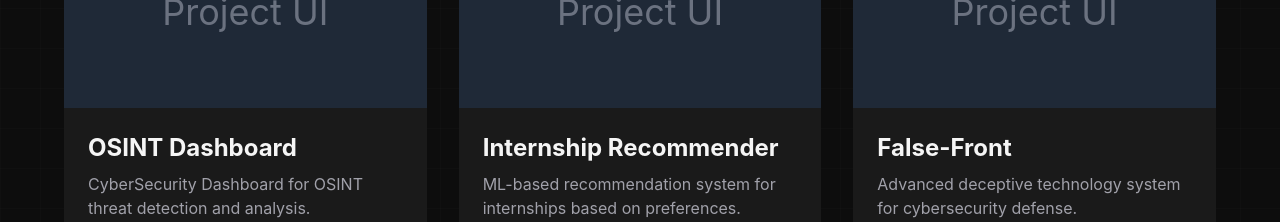
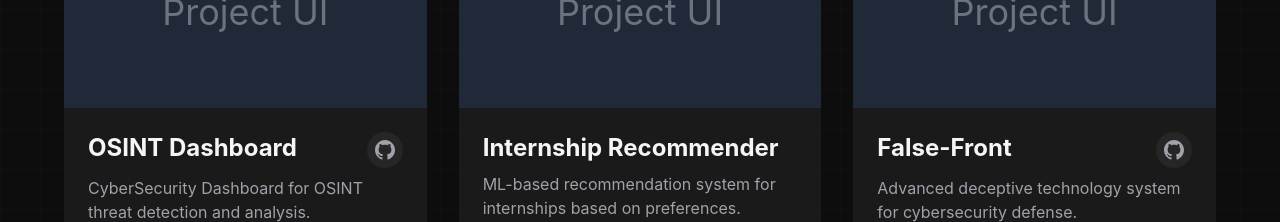
Before and after one commit to jshivanshuu/Portfolio-shivanshu, a React (Vite) app: page / in a window 1280 px wide. Shown: the part 2500-2722 px from the top of the page. Built offline with nearby package versions, Linux system fonts and the light colour scheme.

Commit message:
added project repo

```diff
--- a/src/components/Projects.jsx
+++ b/src/components/Projects.jsx
@@ -50,7 +50,23 @@
                                 <span className="text-gray-500 text-4xl">Project UI</span>
                             </div>
                             <div className="p-6">
-                                <h3 className="text-2xl font-bold mb-2 group-hover:text-accent transition-colors">{project.title}</h3>
+                                <div className="flex justify-between items-start mb-2">
+                                    <h3 className="text-2xl font-bold group-hover:text-accent transition-colors">{project.title}</h3>
+                                    {project.link && project.link !== "#" && (
+                                        <a
+                                            href={project.link}
+                                            target="_blank"
+                                            rel="noopener noreferrer"
+                                            className="text-[#a1a1aa] hover:text-white transition-colors bg-white/5 p-2 rounded-full hover:bg-white/10"
+                                            title="View GitHub Repository"
+                                            onClick={(e) => e.stopPropagation()}
+                                        >
+                                            <svg xmlns="http://www.w3.org/2000/svg" width="20" height="20" fill="currentColor" viewBox="0 0 24 24">
+                                                <path d="M12 0c-6.626 0-12 5.373-12 12 0 5.302 3.438 9.8 8.207 11.387.599.111.793-.261.793-.577v-2.234c-3.338.726-4.033-1.416-4.033-1.416-.546-1.387-1.333-1.756-1.333-1.756-1.089-.745.083-.729.083-.729 1.205.084 1.839 1.237 1.839 1.237 1.07 1.834 2.807 1.304 3.492.997.107-.775.418-1.305.762-1.604-2.665-.305-5.467-1.334-5.467-5.931 0-1.311.469-2.381 1.236-3.221-.124-.303-.535-1.524.117-3.176 0 0 1.008-.322 3.301 1.23.957-.266 1.983-.399 3.003-.404 1.02.005 2.047.138 3.006.404 2.291-1.552 3.297-1.23 3.297-1.23.653 1.653.242 2.874.118 3.176.77.84 1.235 1.911 1.235 3.221 0 4.609-2.807 5.624-5.479 5.921.43.372.823 1.102.823 2.222v3.293c0 .319.192.694.801.576 4.765-1.589 8.199-6.086 8.199-11.386 0-6.627-5.373-12-12-12z" />
+                                            </svg>
+                                        </a>
+                                    )}
+                                </div>
                                 <p className="text-[#a1a1aa] mb-4">{project.description}</p>
                                 <div className="flex flex-wrap gap-2">
                                     {project.tags.map(tag => (
```
